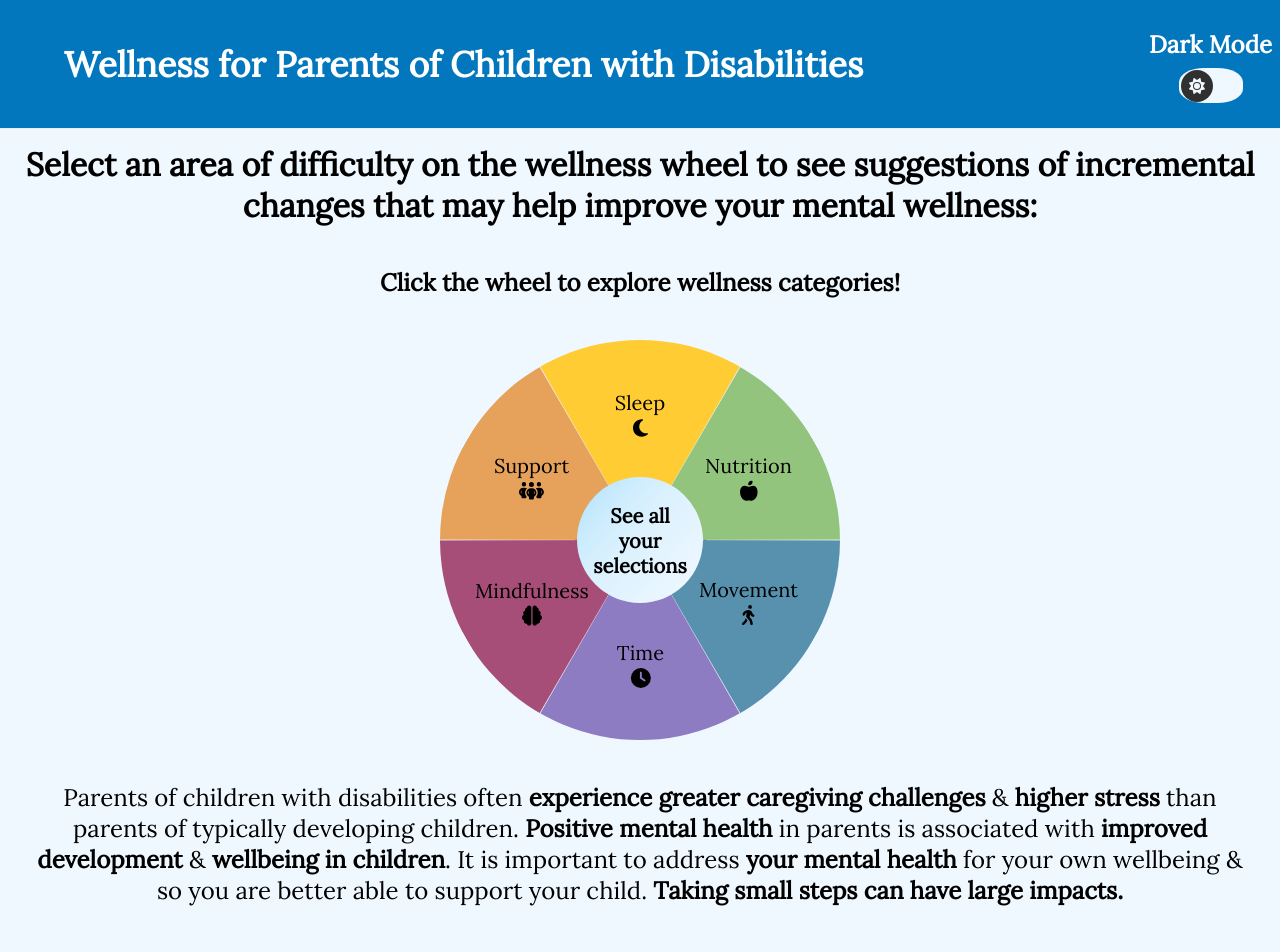
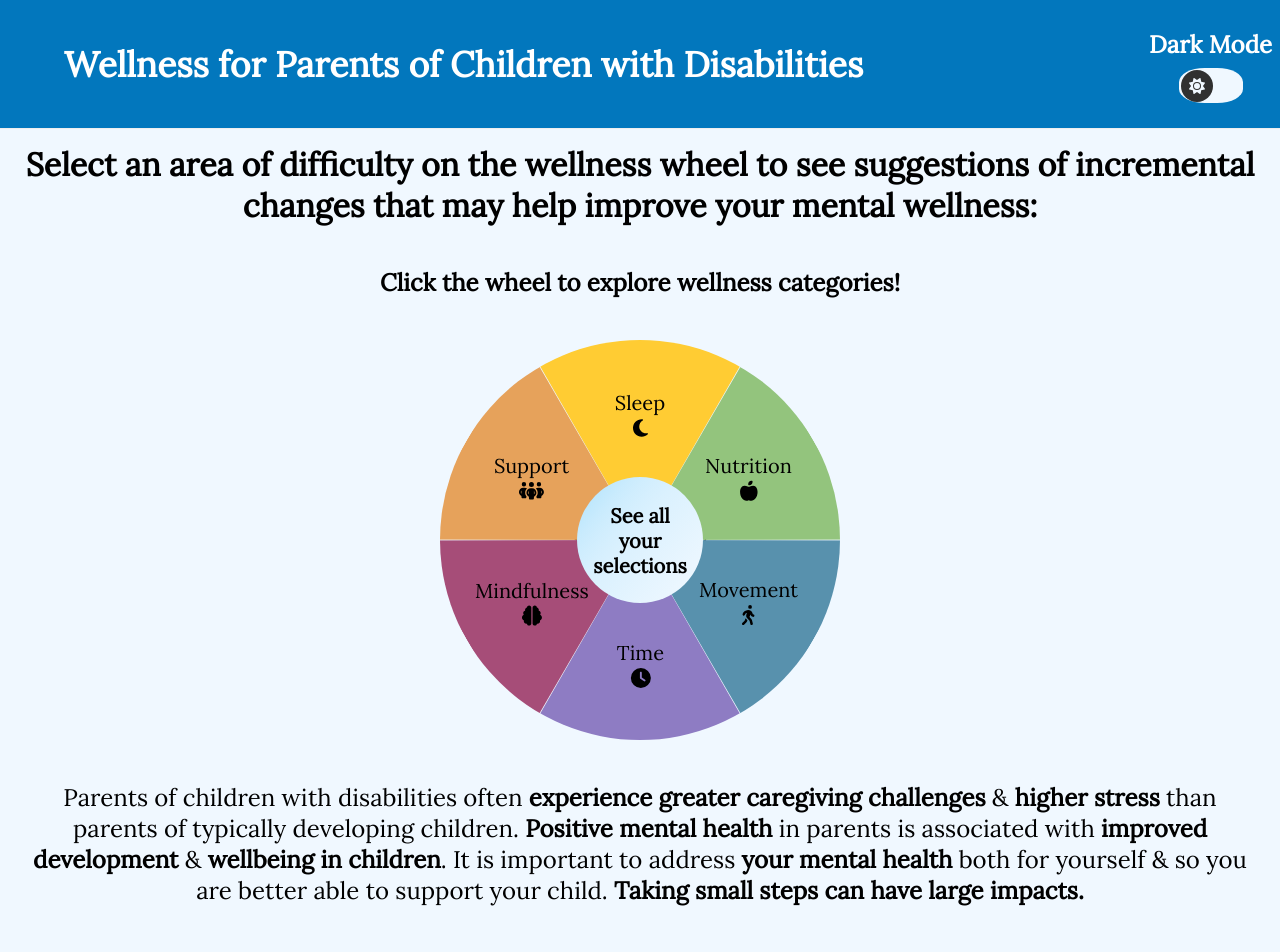
Before and after one commit to ahauter/parenting-wellness-site, a React (Create React App) app: page / in a window 1280 px wide. Shown: the top 952 px of the page. Built offline with nearby package versions, Linux system fonts and the light colour scheme.

Commit message:
Rephrase

```diff
--- a/src/App.js
+++ b/src/App.js
@@ -128,7 +128,7 @@ function App() {
           <b> Positive mental health</b> in parents is associated with
           <b> improved development</b> & <b>wellbeing in children</b>.
           It is important to address <b>your mental health </b>
-          for your own wellbeing & so you are better able to support your child.
+          both for yourself & so you are better able to support your child.
           <b> Taking small steps can have large impacts.</b>
           <br />
         </div>}
```
